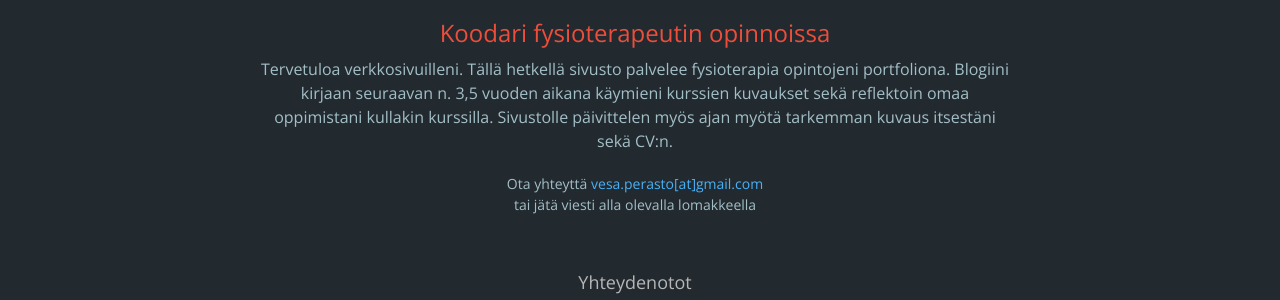
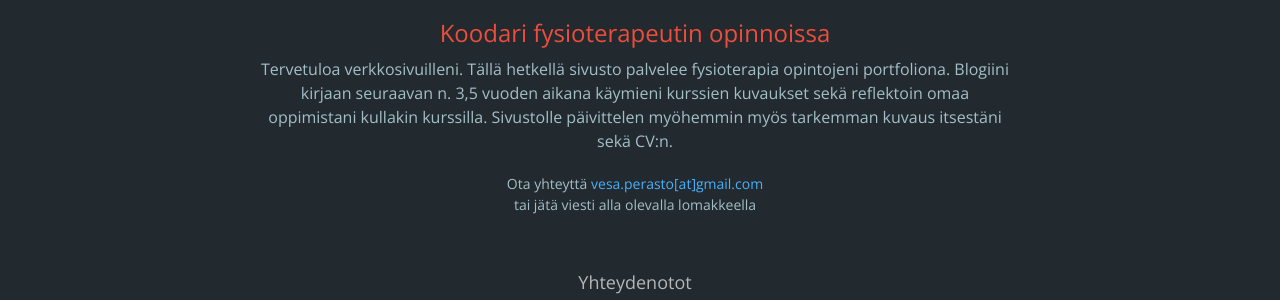
Before and after one commit to vperasto/vperasto.github.io, a Jekyll site: the page built from index.html, in a window 1280 px wide. Shown: the part 278-578 px from the top of the page. Built offline with Jekyll 4.4.1, drawn with Linux system fonts in a browser that asks for light colours; nearby versions of some CDN libraries; comment, search, counter and statistics services are not loaded.

Commit message:
updates to text

```diff
--- a/_includes/welcome-text.html
+++ b/_includes/welcome-text.html
@@ -1,3 +1,3 @@
 <h2>Koodari fysioterapeutin opinnoissa</h2>
-<p><span class="welcome-text">Tervetuloa verkkosivuilleni. Tällä hetkellä sivusto palvelee fysioterapia opintojeni portfoliona. Blogiini kirjaan seuraavan n. 3,5 vuoden aikana käymieni kurssien kuvaukset sekä reflektoin omaa oppimistani kullakin kurssilla. Sivustolle päivittelen myös ajan myötä tarkemman kuvaus itsestäni sekä CV:n.</span>
+<p><span class="welcome-text">Tervetuloa verkkosivuilleni. Tällä hetkellä sivusto palvelee fysioterapia opintojeni portfoliona. Blogiini kirjaan seuraavan n. 3,5 vuoden aikana käymieni kurssien kuvaukset sekä reflektoin omaa oppimistani kullakin kurssilla. Sivustolle päivittelen myöhemmin myös tarkemman kuvaus itsestäni sekä CV:n.</span>
 <p>Ota yhteyttä <a href="mailto:vesa.perasto@gmail.com">vesa.perasto[at]gmail.com</a><br>tai jätä viesti alla olevalla lomakkeella</p>
```
